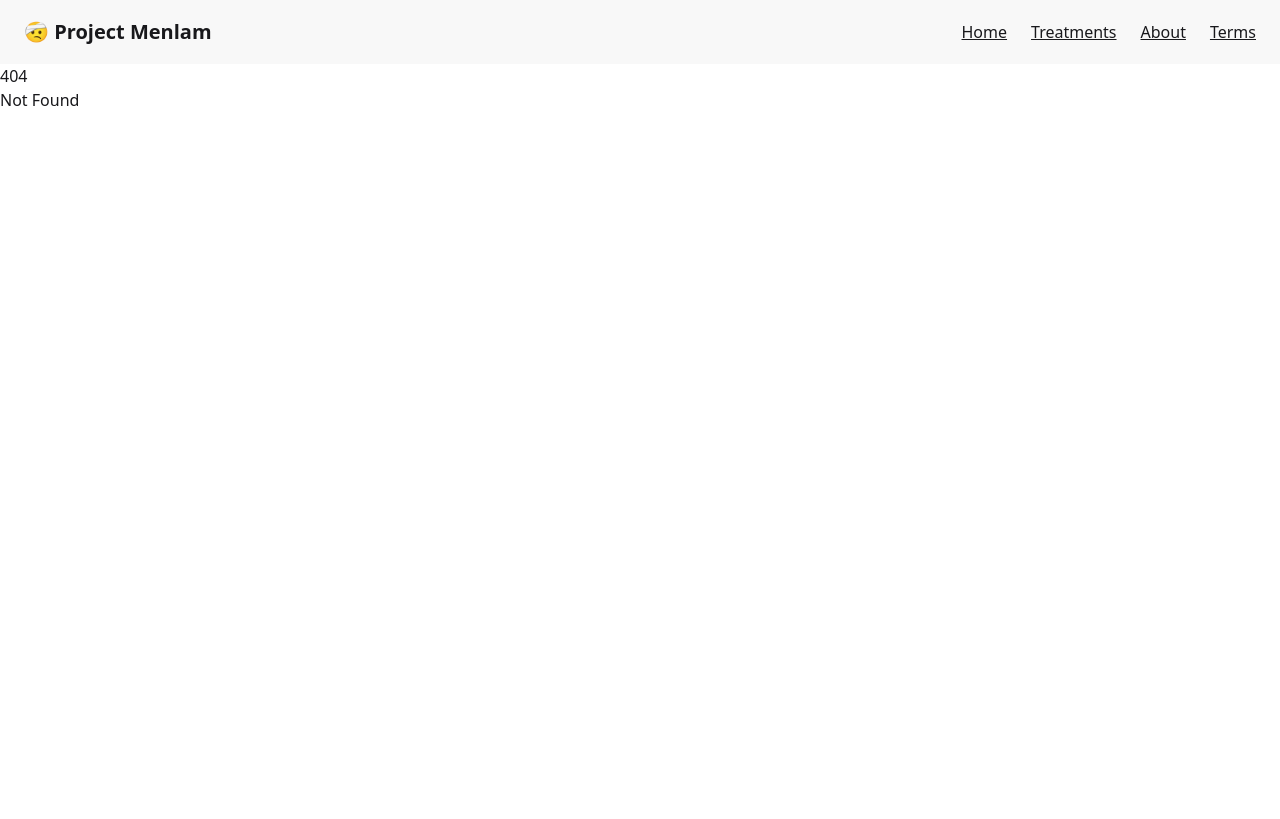
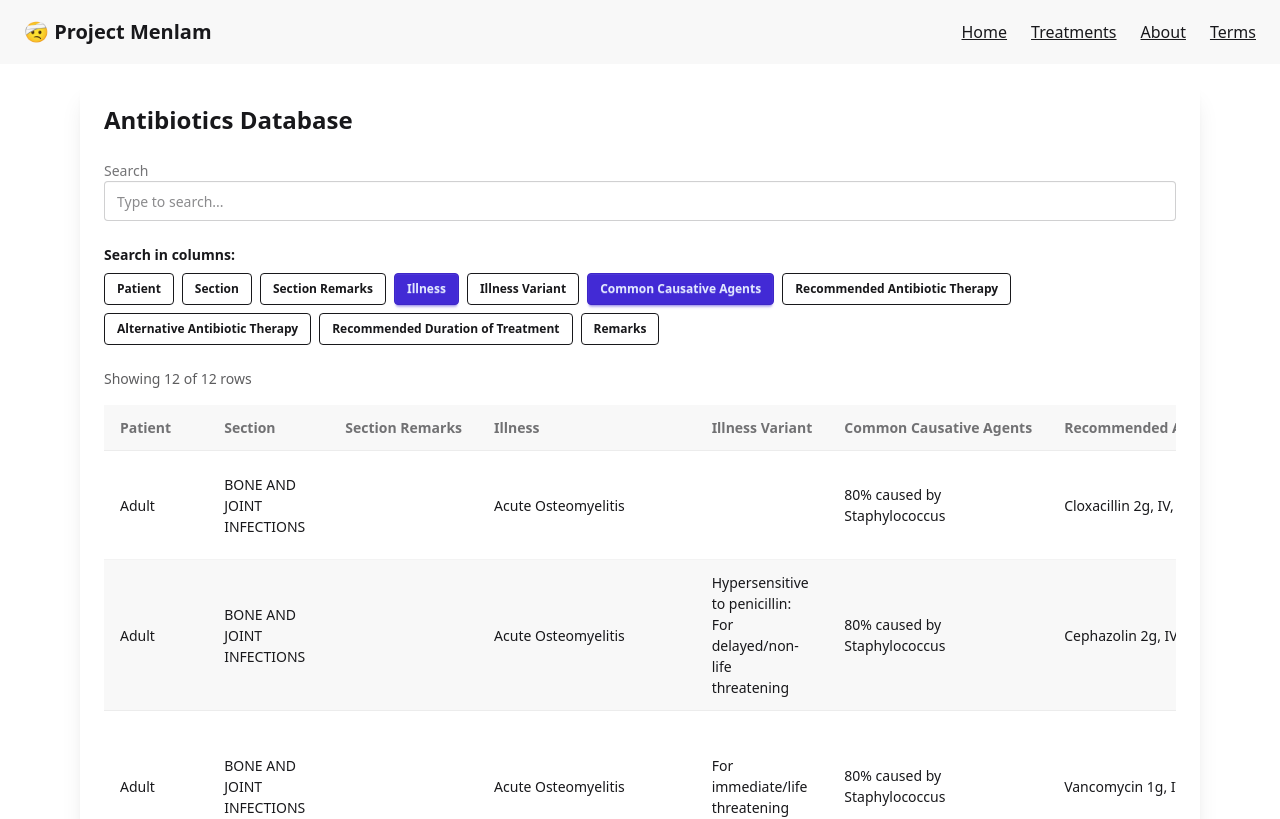
Before and after one commit to pselvana/menlam, a SvelteKit app: page /treatments/search in a window 1280 px wide. Before the commit this address had no page. Shown: the top 819 px of the page. Built offline with nearby package versions, Linux system fonts and the light colour scheme.

Commit message:
Add search capability

```diff
--- a/src/routes/+page.svelte
+++ b/src/routes/+page.svelte
@@ -5,7 +5,7 @@
 			<p class="mb-6 text-lg">
 				A trusted offline medical reference for Bhutanese doctors.<br />
 			</p>
-			<span class="text-rotate text-4xl">
+			<span class="text-rotate text-4xl duration-5000">
 				<span class="justify-items-center">
 					<span>Fast.</span>
 					<span>Reliable.</span>
--- /dev/null
+++ b/src/routes/treatments/search/+page.svelte
@@ -0,0 +1,169 @@
+<script>
+  import { onMount } from 'svelte';
+  import Papa from 'papaparse';
+
+  let data = [];
+  let headers = [];
+  let searchTerm = '';
+  let searchableColumns = []; // Array of column indices to search
+  let loading = true;
+  let error = null;
+
+  // Columns to search in
+  const searchColumnNames = ["Illness", "Common Causative Agents"];
+
+  // Load CSV file on mount
+  onMount(async () => {
+    try {
+      const response = await fetch('/antibiotics.csv');
+      if (!response.ok) {
+        throw new Error('Failed to load CSV file');
+      }
+
+      const text = await response.text();
+
+      // Parse CSV with PapaParse
+      Papa.parse(text, {
+        header: false,
+        dynamicTyping: true,
+        skipEmptyLines: true,
+        complete: (results) => {
+          if (results.data && results.data.length > 0) {
+            // First row is headers
+            headers = results.data[0].map(h => String(h).trim());
+            // Remaining rows are data
+            data = results.data.slice(1).map(row =>
+              row.map(cell => cell === null || cell === undefined ? '' : String(cell))
+            );
+
+            // Set searchable columns to only "Illness" and "Common Causative Agents"
+            searchableColumns = headers
+              .map((header, idx) => searchColumnNames.includes(header) ? idx : -1)
+              .filter(idx => idx !== -1);
+          }
+          loading = false;
+        },
+        error: (err) => {
+          error = err.message;
+          loading = false;
+        }
+      });
+    } catch (err) {
+      error = err.message;
+      loading = false;
+    }
+  });
+
+  // Toggle column searchability
+  function toggleColumn(idx) {
+    if (searchableColumns.includes(idx)) {
+      searchableColumns = searchableColumns.filter(i => i !== idx);
+    } else {
+      searchableColumns = [...searchableColumns, idx];
+    }
+  }
+
+  // Filter data based on search term
+  $: filteredData = data.filter(row => {
+    if (!searchTerm) return true;
+
+    const lowerSearch = searchTerm.toLowerCase();
+
+    return searchableColumns.some(colIdx => {
+      const cellValue = row[colIdx] || '';
+      return cellValue.toLowerCase().includes(lowerSearch);
+    });
+  });
+</script>
+
+<div class="container mx-auto p-4 max-w-6xl">
+  <div class="card bg-base-100 shadow-xl">
+    <div class="card-body">
+      <h2 class="card-title text-2xl mb-4">Antibiotics Database</h2>
+
+      {#if loading}
+        <div class="flex justify-center items-center py-8">
+          <span class="loading loading-spinner loading-lg"></span>
+        </div>
+      {:else if error}
+        <div class="alert alert-error">
+          <svg xmlns="http://www.w3.org/2000/svg" class="stroke-current shrink-0 h-6 w-6" fill="none" viewBox="0 0 24 24">
+            <path stroke-linecap="round" stroke-linejoin="round" stroke-width="2" d="M10 14l2-2m0 0l2-2m-2 2l-2-2m2 2l2 2m7-2a9 9 0 11-18 0 9 9 0 0118 0z" />
+          </svg>
+          <span>Error: {error}</span>
+        </div>
+      {:else if headers.length > 0}
+        <!-- Search Input -->
+        <div class="form-control w-full mb-4">
+          <label class="label" for="search-input">
+            <span class="label-text">Search</span>
+          </label>
+          <input
+            id="search-input"
+            type="text"
+            bind:value={searchTerm}
+            placeholder="Type to search..."
+            class="input input-bordered w-full"
+          />
+        </div>
+
+        <!-- Column Selection -->
+        <div class="mb-4">
+          <p class="text-sm font-semibold mb-2">Search in columns:</p>
+          <div class="flex flex-wrap gap-2">
+            {#each headers as header, idx}
+              <button
+                on:click={() => toggleColumn(idx)}
+                class="btn btn-sm"
+                class:btn-primary={searchableColumns.includes(idx)}
+                class:btn-outline={!searchableColumns.includes(idx)}
+              >
+                {header}
+              </button>
+            {/each}
+          </div>
+        </div>
+
+        <!-- Results Count -->
+        <div class="text-sm text-base-content/70 mb-2">
+          Showing {filteredData.length} of {data.length} rows
+        </div>
+
+        <!-- Table -->
+        <div class="overflow-x-auto">
+          <table class="table table-zebra table-pin-rows">
+            <thead>
+              <tr>
+                {#each headers as header}
+                  <th class="bg-base-200">{header}</th>
+                {/each}
+              </tr>
+            </thead>
+            <tbody>
+              {#each filteredData as row}
+                <tr>
+                  {#each row as cell}
+                    <td>{cell}</td>
+                  {/each}
+                </tr>
+              {:else}
+                <tr>
+                  <td colspan={headers.length} class="text-center text-base-content/50">
+                    No results found
+                  </td>
+                </tr>
+              {/each}
+            </tbody>
+          </table>
+        </div>
+      {:else}
+        <div class="alert alert-info">
+          <svg xmlns="http://www.w3.org/2000/svg" fill="none" viewBox="0 0 24 24" class="stroke-current shrink-0 w-6 h-6">
+            <path stroke-linecap="round" stroke-linejoin="round" stroke-width="2" d="M13 16h-1v-4h-1m1-4h.01M21 12a9 9 0 11-18 0 9 9 0 0118 0z"></path>
+          </svg>
+          <span>No data found in CSV file</span>
+        </div>
+      {/if}
+    </div>
+  </div>
+</div>
```
